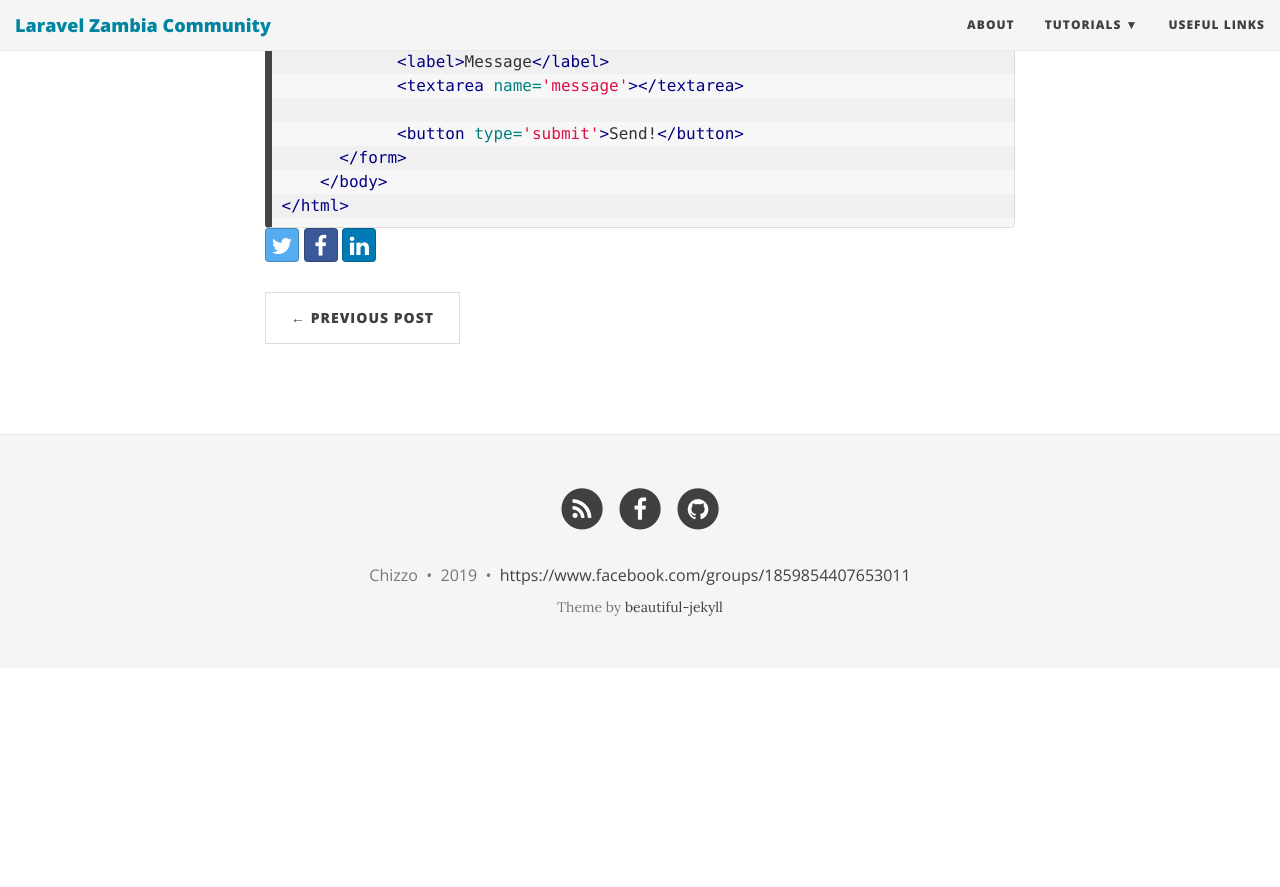
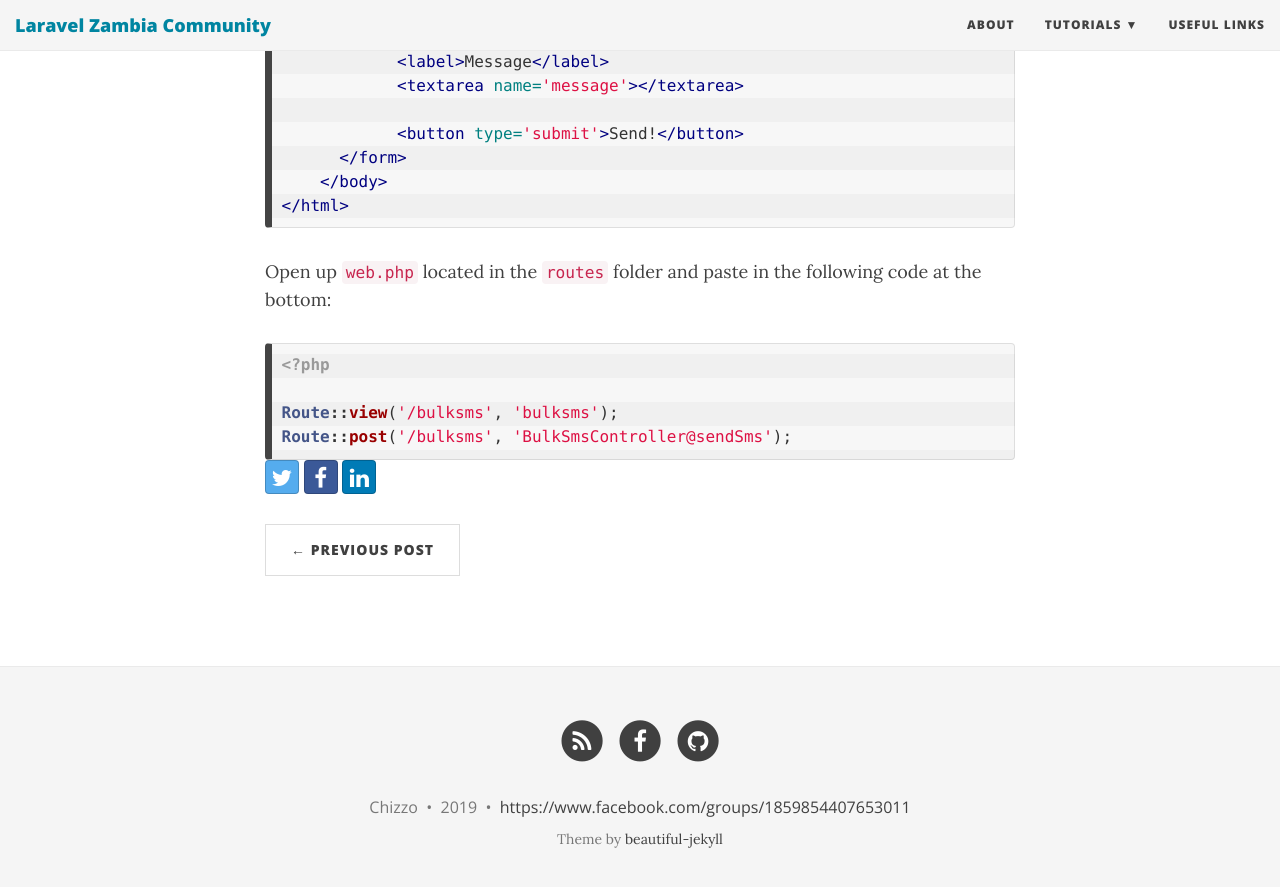
Before and after one commit to Chizzoz/laravel-zambia, a Jekyll site: the page built from _posts/2019-08-12-how-to-send-bulk-sms-with-twilio-and-laravel-php.md, in a window 1280 px wide and 900 px high, scrolled down 2494 px. Shown: the top 887 px of the window. Built offline with Jekyll 4.4.1, drawn with Linux system fonts in a browser that asks for light colours; nearby versions of some CDN libraries; before the commit the page ends 3162 px from its top, so only the background shows below that.

Commit message:
Update 2019-08-12-how-to-send-bulk-sms-with-twilio-and-laravel-php.md

````diff
--- a/_posts/2019-08-12-how-to-send-bulk-sms-with-twilio-and-laravel-php.md
+++ b/_posts/2019-08-12-how-to-send-bulk-sms-with-twilio-and-laravel-php.md
@@ -83,3 +83,11 @@ Open up the newly created file located at resources/views/bulksms.blade.php and
     </body>
 </html>
   ```
+Open up ```web.php``` located in the ```routes``` folder and paste in the following code at the bottom:
+
+```php
+<?php
+
+Route::view('/bulksms', 'bulksms');
+Route::post('/bulksms', 'BulkSmsController@sendSms');
+```
````
